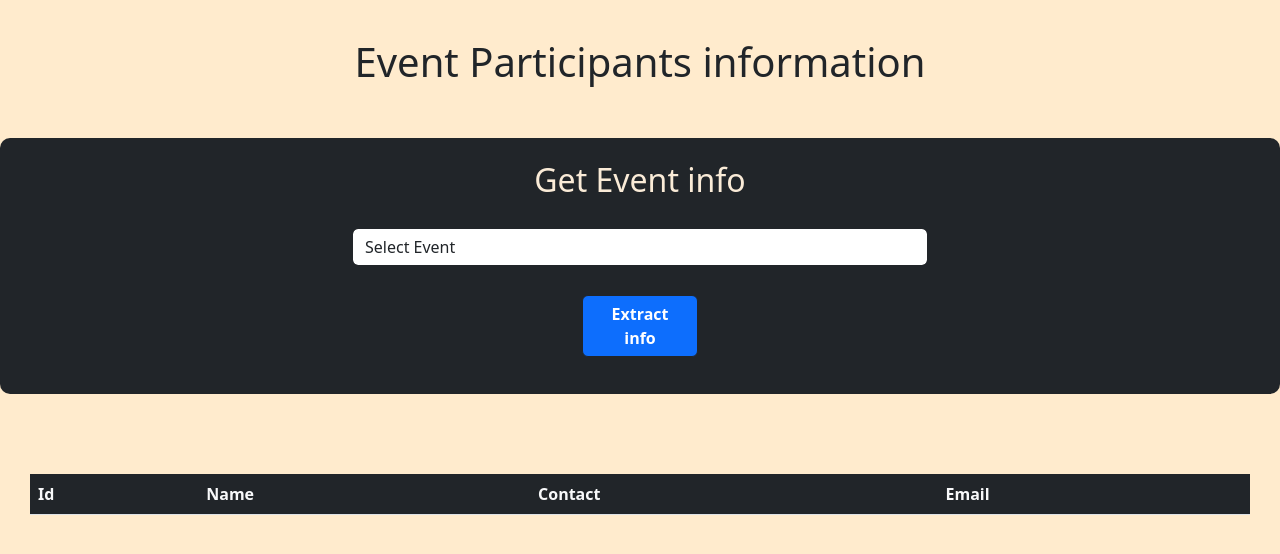
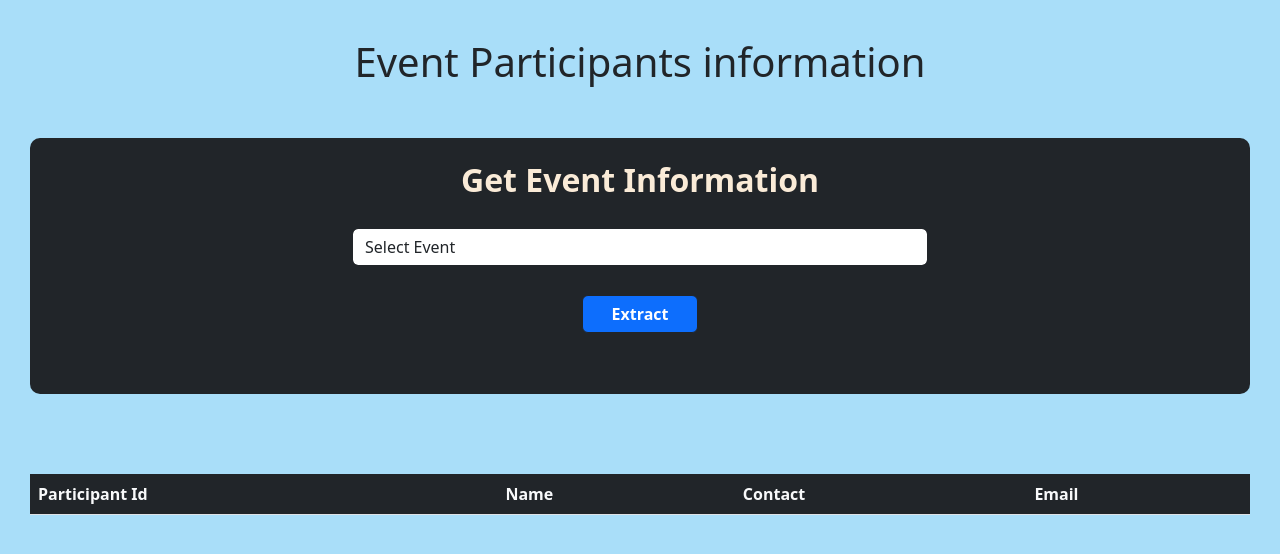
Before and after one commit to TanmayPatil105/event-management-system, a Flask app: page /participants in a window 1280 px wide. Shown: the top 554 px of the page. Run offline with Flask 2, Linux system fonts and the light colour scheme; data comes from the database, SQL or seed files in the repository; lists and menus that the app fills with data are empty.

Commit message:
changed participants file

```diff
--- a/templates/participants.html
+++ b/templates/participants.html
@@ -22,15 +22,16 @@
       crossorigin="anonymous"
     ></script>
 </head>
-<body style="background-color:blanchedalmond;">
+<body style="background-color:#a9def9 ">
     <h1 style="text-align:center;margin-top: 3%;margin-bottom: 4%;">Event Participants information</h1>
-    <div class="bg-dark text-dark "
+    <div style="margin:30px;">
+      <div class="bg-dark text-dark "
             style="align-items:center; display: flex; justify-content: center;background-color: #f1faee;height:20%;border-radius:10px;"
             id="delevent">
             <form method="post" style="width:45vw;min-height:20vw;">
                 <div class="form-group rounded" style="text-align:center;">
-                    <label style="margin-top:4%;margin-bottom:5%;;font-style:Trebuchet MS;color:antiquewhite" class="h2"
-                        for="inlineFormCustomSelect">Get  Event info </label>
+                    <label style="font-weight: bolder;margin-top:4%;margin-bottom:5%;;font-style:Trebuchet MS;color:antiquewhite" class="h2"
+                        for="inlineFormCustomSelect">Get  Event Information </label>
                     <select name="Event" class="form-control w-100 border border-dark">
                         <option selected>Select Event</option>
                         {% for event in events %}
@@ -41,17 +42,18 @@
                 <div style="margin-top:3%;align-items: center;display:flex;justify-content:center;">
                     <button style="width:20%;margin-top:2%;margin-bottom:5%;align-items: center;display: flex; justify-content: center;font-weight:bolder;"
                         type="submit" class="btn btn-primary border border-dark">
-                        Extract info
+                        Extract
                     </button>
                 </div>
             </form>
         </div>
+    </div>
 
     <div style="padding-top: 50px; margin: 30px;">
       <table class="table">
         <thead class="thead-dark bg-dark text-light">
             <tr>
-                <th scope="col">Id</th>
+                <th scope="col"> Participant Id</th>
                 <th scope="col">Name</th>
                 <th scope="col">Contact</th>
                 <th scope="col">Email</th>
```
